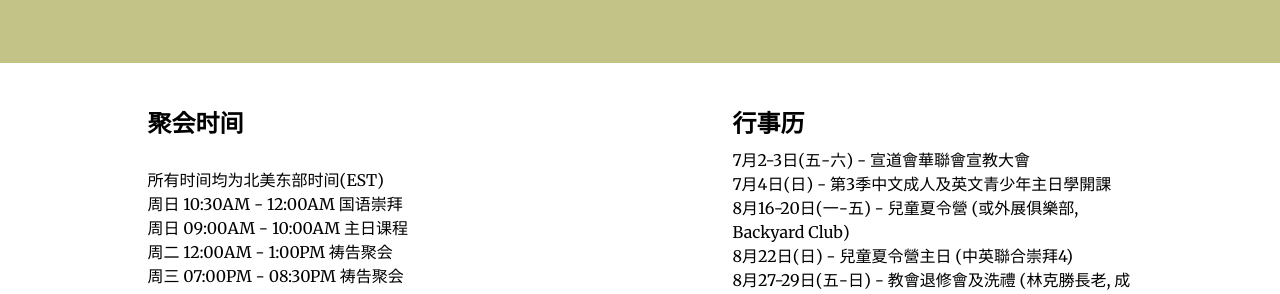
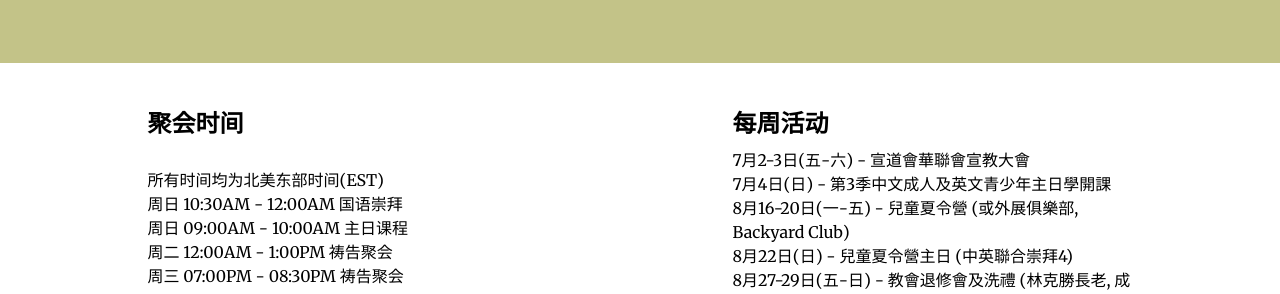
Before and after one commit to JonasYow/ottawaomac, a Jekyll site: the page built from index.html, in a window 1280 px wide and 900 px high, scrolled down 4358 px. Shown: the part 149-443 px from the top of the window. Built offline with Jekyll 4.4.1, drawn with Linux system fonts in a browser that asks for light colours; some web fonts are replaced.

Commit message:
Changed yearly calendar to weekly events

```diff
--- a/_includes/events.html
+++ b/_includes/events.html
@@ -15,7 +15,7 @@
             </div>
             <div class="col-lg-6 col-md-6 text-center">
                 <div class="service-box text-left">
-                    <h3 style="font-family: 'Ma Shan Zheng', cursive; font-style: normal"><strong>行事历</strong></h3>
+                    <h3 style="font-family: 'Ma Shan Zheng', cursive; font-style: normal"><strong>每周活动</strong></h3>
                     {% for event in site.data.calendar %}
                     <p>{{event.time}} - {{event.title}}</p>
                     {% endfor %}
```
